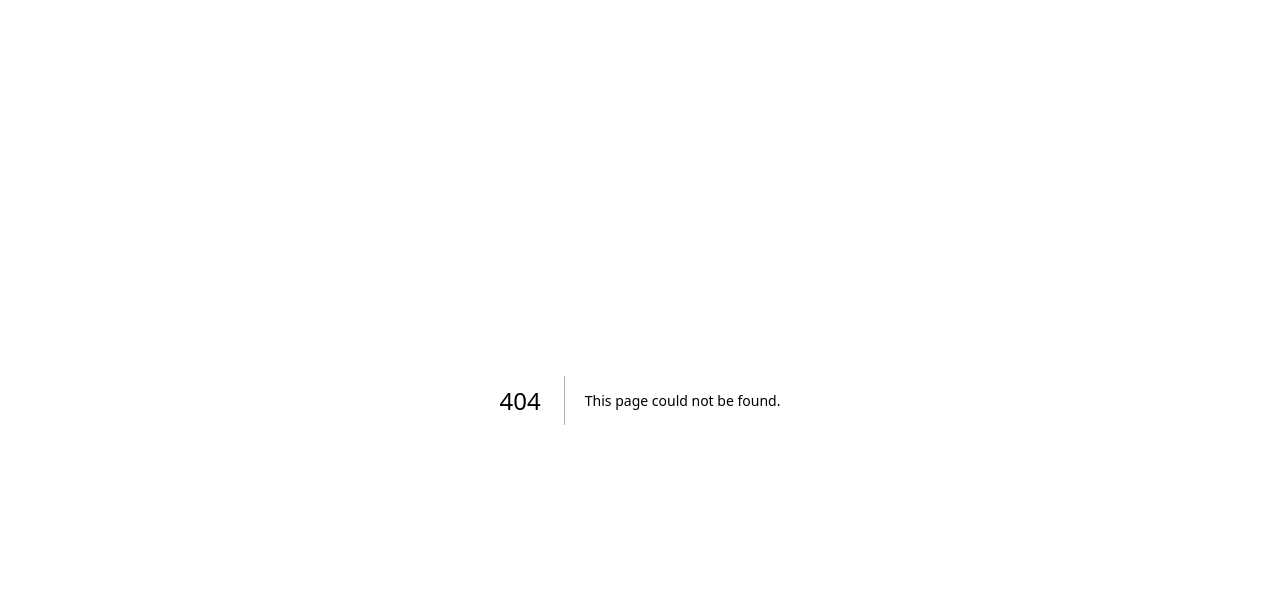
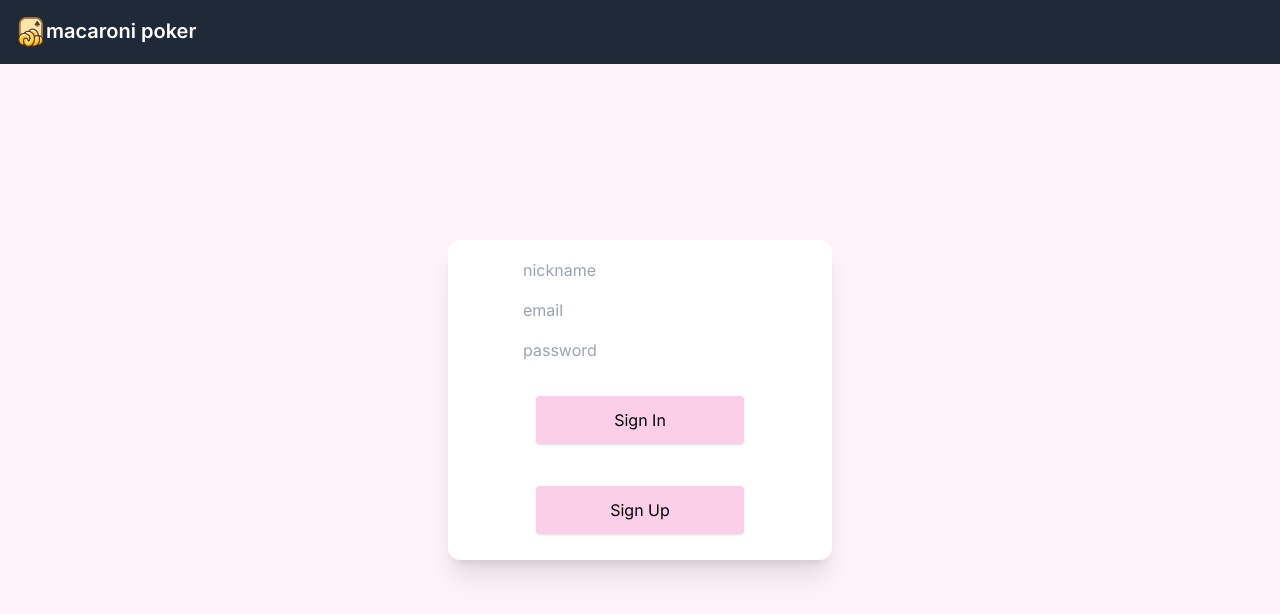
Before and after one commit to macaroni10y/planning-poker-front-nextjs, a Next.js app: page /login in a window 1280 px wide. Before the commit this address had no page. Shown: the top 614 px of the page. Built offline with nearby package versions, Linux system fonts and the light colour scheme; no server answers.

Commit message:
wip planning to manage users with supabase auth

```diff
--- /dev/null
+++ b/app/(routes)/login/page.tsx
@@ -0,0 +1,52 @@
+"use client";
+import React, {useState} from "react";
+import {supabase} from "@/app/_lib/supabase";
+import Header from "@/app/_components/uiparts/Header";
+import TheButton from "@/app/_components/uiparts/TheButton";
+
+const Page = () => {
+    const [email, setEmail] = useState<string>("");
+    const [password, setPassword] = useState<string>("");
+	const [handleName, setHandleName] = useState<string>("");
+
+	const handleSignIn = async () => {
+		await supabase.auth.signInWithPassword({
+			email: email,
+			password: password,
+		});
+	};
+	const handleSignUp = async () => {
+		await supabase.auth.signUp({
+			email: email,
+			password: password,
+			options: {
+				data: {
+					handleName: handleName,
+				}
+			}
+		});
+	};
+
+
+
+	return (
+		<>
+			<div className="absolute w-full">
+				<Header />
+			</div>
+			<div className="h-screen bg-pink-50 flex items-center justify-center flex-col">
+				<div className="bg-white rounded-xl w-2/3 max-w-sm h-2/5 flex flex-col justify-evenly shadow-xl items-center">
+					<div className="flex flex-col">
+						<input className="m-2" type="text" placeholder="nickname" onChange={event => setHandleName(event.target.value)}/>
+						<input className="m-2" type="text" placeholder="email" onChange={event => setEmail(event.target.value)}/>
+						<input className="m-2" type="password" placeholder="password" onChange={event => setPassword(event.target.value)}/>
+					</div>
+					<TheButton text="Sign In" onClick={handleSignIn}/>
+					<TheButton text="Sign Up" onClick={handleSignUp}/>
+				</div>
+			</div>
+		</>
+	);
+};
+
+export default Page;
--- /dev/null
+++ b/app/_lib/supabase.ts
@@ -0,0 +1,6 @@
+import { createClient } from "@supabase/supabase-js";
+
+const supabaseUrl = process.env.NEXT_PUBLIC_SUPABASE_URL as string;
+const supabaseAnonKey = process.env.NEXT_PUBLIC_SUPABASE_ANON_KEY as string;
+
+export const supabase = createClient(supabaseUrl, supabaseAnonKey);
--- a/package.json
+++ b/package.json
@@ -11,9 +11,10 @@
 		"build-storybook": "storybook build"
 	},
 	"dependencies": {
+		"@supabase/supabase-js": "^2.43.4",
 		"@types/react-modal": "^3.16.3",
 		"jotai": "^2.6.1",
-		"next": "14.0.4",
+		"next": "^14.2.3",
 		"react": "^18",
 		"react-dom": "^18",
 		"react-icons": "^4.12.0",
```
Also changed, not shown: 1 other file (tests, documents, lock files or other folders).
